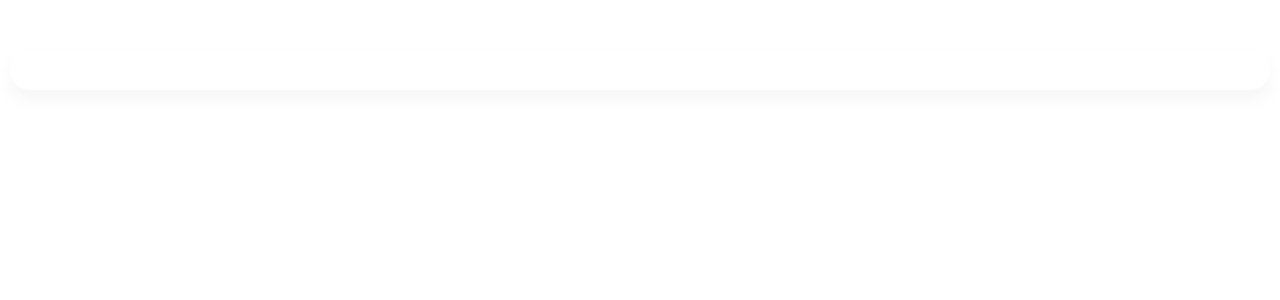
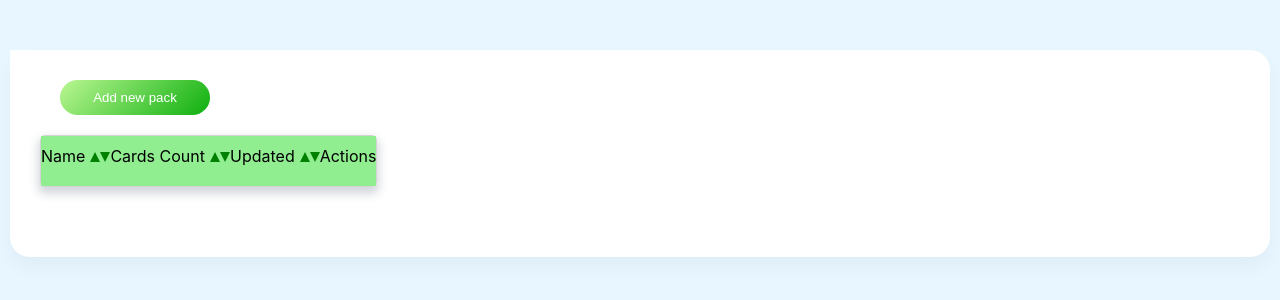
Before and after one commit to MaxOF/table-app, a React (Create React App) app in the folder client/: page / in a window 1280 px wide. Shown: the top 300 px of the page. Built offline with nearby package versions, Linux system fonts and the light colour scheme; no server answers.

Commit message:
add correct api between server and client

```diff
--- a/client/src/App.tsx
+++ b/client/src/App.tsx
@@ -1,12 +1,13 @@
 import React from 'react';
 import './App.css';
+import {Table} from "./features/Table";
 
 function App() {
-  return (
-    <div className="App">
-
-    </div>
-  );
+    return (
+        <div className="App">
+            <Table/>
+        </div>
+    );
 }
 
 export default App;
--- /dev/null
+++ b/client/src/features/Table.module.css
@@ -0,0 +1,189 @@
+.flexBlockCards {
+    display: flex;
+}
+
+.sidebar {
+    width: 300px;
+    background-color: #b9f6ca;
+    border-top-left-radius: 10px;
+    border-bottom-left-radius: 10px;
+}
+
+.blockCards {
+    background-color: white;
+    border-top-right-radius: 10px;
+    border-bottom-right-radius: 10px;
+    padding: 30px;
+}
+
+.btnHandlerAdd {
+    margin: 0 0 0 20px;
+}
+
+.btnHandler, .btnHandlerAdd {
+    justify-content: center;
+    width: 150px;
+    padding: 10px;
+    border-radius: 20px;
+    border: none;
+    background: linear-gradient(135deg, #baf792 0%, #0eaf0e 100%);
+    color: white;
+    cursor: pointer;
+    transition: background 9999999s;
+}
+
+.btnHandler {
+    margin-right: 10px;
+}
+
+.btnHandler:hover {
+    background: linear-gradient(135deg, #0eaf0e 100%, #baf792 0%);
+}
+
+.active {
+    justify-content: center;
+    width: 150px;
+    padding: 10px;
+    border-radius: 20px;
+    border: none;
+    background-color: green;
+    color: white;
+    cursor: pointer;
+    margin-right: 10px;
+}
+
+.btnDisabled {
+    justify-content: center;
+    width: 150px;
+    padding: 10px;
+    border-radius: 20px;
+    border: none;
+    background: gray;
+    color: white;
+    cursor: auto;
+    opacity: 0.5;
+    transition: background 9999999s;
+    margin-left: 10px;
+}
+
+.boxSearchButton {
+    display: flex;
+    justify-content: space-between;
+}
+
+.blockNameCards {
+    display: flex;
+    justify-content: space-around;
+    background-color: lightgreen;
+    height: 40px;
+    padding-top: 10px;
+}
+
+.boxCardsPack {
+    border: 1px solid lightgray;
+    border-radius: 5px;
+    box-shadow: 0 5px 10px 2px rgba(34, 60, 80, 0.2);
+    margin-top: 20px;
+}
+
+.boxButtonAndSlider {
+    margin: 20px;
+}
+
+.textPacksCards {
+    font-size: 18px;
+}
+
+.btnAllMy {
+    display: flex;
+    margin-top: 20px;
+}
+
+.boxSlider {
+    margin-top: 20px;
+}
+
+.errors {
+    color: red;
+}
+
+a .arrow {
+    display: inline-block;
+}
+
+.arrow::before {
+    content: "";
+    display: inline-block;
+    border: 10px solid green;
+    border-right-width: 5px;
+    border-left-width: 5px;
+    border-right-color: transparent;
+    border-left-color: transparent;
+    cursor: pointer;
+}
+
+.boxArrow {
+    margin-left: 5px;
+}
+
+.arrowUp::before {
+    border-top-width: 0;
+}
+
+.arrowDown::before {
+    border-bottom-width: 0;
+}
+
+.modalTitle {
+    height: 27px;
+    left: 466px;
+    top: 298px;
+    font-style: normal;
+    font-weight: 500;
+    font-size: 18px;
+    line-height: 27px;
+    display: flex;
+    align-items: flex-end;
+    color: #2D2E46;
+}
+
+.modalInput {
+    margin-top: 35px;
+    width: 75%;
+    font-size: 18px;
+    padding: 10px;
+    border: none;
+    border-radius: 10px;
+    background: #eee;
+}
+
+.modalInput:focus {
+    outline-color: #2196f3;
+}
+
+.modalButton {
+    width: 127px;
+    height: 36px;
+    font-size: 18px;
+    margin-top: 20px;
+    background-color: #4CAF50;
+    border-radius: 30px;
+    color: white;
+    cursor: pointer;
+    transition-duration: 0.4s;
+    border: 2px solid #4CAF50;
+    text-decoration: none;
+    display: inline-block;
+}
+
+.modalButton:hover {
+    border: 2px solid #4CAF50;
+    background-color: white;
+    color: #4CAF50;
+}
+
+.modalBox {
+    display: flex;
+    flex-direction: column;
+    align-items: center;
+}
--- /dev/null
+++ b/client/src/features/Table.tsx
@@ -0,0 +1,137 @@
+import React, {ChangeEvent, KeyboardEvent, useCallback, useEffect, useState} from 'react';
+import {useDispatch} from "react-redux";
+import {createField, fetchTable, sortValues} from "./tableReducer";
+import classes from './Table.module.css'
+import {fetchValues} from "../api/tableAPI";
+
+export const Table = () => {
+
+
+    const dispatch = useDispatch()
+
+    const [value, setValue] = useState([0, 30]);
+
+
+    const [modalActive, setModalActive] = useState<boolean>(false);
+    const [name, setName] = useState<string>('')
+
+    // useEffect(() => {
+    //     dispatch(fetchPackCardsTC())
+    // }, [pageCount, page, currentPackName, myCards, maxCardsCount, minCardsCount, sortPacks])
+
+
+    // const addPack = useCallback((name: string) => {
+    //     if (name.trim() !== '') {
+    //         dispatch(createField({name, amount: 0, distance: 0}))
+    //         setName('')
+    //         setModalActive(false)
+    //     }
+    // }, [dispatch])
+    //
+    // const onChangeModalHandler = (e: ChangeEvent<HTMLInputElement>) => {
+    //     setName(e.currentTarget.value)
+    // }
+    // const onKeyPressModalHandler = (e: KeyboardEvent<HTMLInputElement>) => {
+    //     if (e.key === 'Enter') addPack(name)
+    // }
+    useEffect(() => {
+        dispatch(fetchTable())
+    }, [])
+
+
+    // for sort
+
+
+    const sortPacksMinCardsHandler = () => {
+        dispatch(sortValues('1amount'))
+    }
+    const sortPacksMaxCardsHandler = () => {
+        dispatch(sortValues('0amount'))
+    }
+
+    const SortPackNameMinCards = () => {
+        dispatch(sortValues('1name'))
+    }
+
+    const SortPackNameMaxCards = () => {
+        dispatch(sortValues('0name'))
+    }
+
+    const SortPackUpdatedMinCards = () => {
+        dispatch(sortValues('0distance'))
+    }
+
+    const SortPackUpdatedMaxCards = () => {
+        dispatch(sortValues('1distance'))
+    }
+
+
+
+
+    return (
+        <div className={classes.flexBlockCards}>
+            <div className={classes.blockCards}>
+                <div className={classes.boxSearchButton}>
+                    <button
+                        onClick={() => setModalActive(true)}
+                        className={classes.btnHandlerAdd}
+                    >
+                        Add new pack
+                    </button>
+                </div>
+                {/*<Modal active={modalActive} setActive={setModalActive}>*/}
+                {/*    <div className={classes.modalTitle}>Add new pack</div>*/}
+                {/*    <div className={classes.modalBox}>*/}
+                {/*        <input*/}
+                {/*            value={name}*/}
+                {/*            onKeyPress={onKeyPressModalHandler}*/}
+                {/*            onChange={onChangeModalHandler}*/}
+                {/*            className={classes.modalInput}*/}
+                {/*            placeholder={'Enter your new pack name...'}*/}
+                {/*            autoFocus*/}
+                {/*        />*/}
+                {/*        <button className={classes.modalButton} onClick={() => addPack(name)}>save</button>*/}
+                {/*    </div>*/}
+                {/*</Modal>*/}
+                <div className={classes.boxCardsPack}>
+                    <div className={classes.blockNameCards}>
+                    <span>Name
+                        <span className={classes.boxArrow}>
+                        <i className={`${classes.arrow} ${classes.arrowUp}`}
+                           onClick={SortPackNameMinCards}>
+                        </i>
+                        <i className={`${classes.arrow} ${classes.arrowDown}`}
+                           onClick={SortPackNameMaxCards}>
+                        </i>
+                    </span>
+                    </span>
+                        <span>Cards Count
+                        <span className={classes.boxArrow}>
+                        <i className={`${classes.arrow} ${classes.arrowUp}`}
+                           onClick={sortPacksMinCardsHandler}>
+                        </i>
+                        <i className={`${classes.arrow} ${classes.arrowDown}`}
+                           onClick={sortPacksMaxCardsHandler}>
+                        </i>
+                    </span>
+                    </span>
+                        <span>Updated
+                        <span className={classes.boxArrow}>
+                        <i className={`${classes.arrow} ${classes.arrowUp}`}
+                           onClick={SortPackUpdatedMinCards}>
+                        </i>
+                        <i className={`${classes.arrow} ${classes.arrowDown}`}
+                           onClick={SortPackUpdatedMaxCards}>
+                        </i>
+                    </span>
+                    </span>
+                        <span>Actions</span>
+                    </div>
+
+
+                </div>
+
+            </div>
+        </div>
+    );
+};
--- a/client/src/features/tableReducer.ts
+++ b/client/src/features/tableReducer.ts
@@ -4,6 +4,7 @@ import {ThunkAction} from "redux-thunk";
 import {setAppError, SetAppErrorType} from "../app/appReducer";
 import {AppRootStateType} from "../app/store";
 import {addValues, fetchValues, ValuesType} from "../api/tableAPI";
+import {Dispatch} from "redux";
 
 
 //types >>>>>>>>>>>>>>>>>>>>>>>>>>>>>>>>>>>>>>>>
@@ -27,7 +28,6 @@ export const tableReducer = (state: InitialStateType = initialState, action: Act
         case 'TABLE/CREATE-FIELD':
             return {
                 ...state, fields: [...state.fields, action.field]
-
             }
         default:
             return state
@@ -52,16 +52,18 @@ type ThunkType = ThunkAction<Promise<void>, AppRootStateType, unknown, DispatchT
 export const createField = (values: ValuesType): ThunkType => (dispatch) => {
     return addValues(values)
         .then((res: AxiosResponse) => {
-            console.log(res.data)
+
+            console.log(res)
         })
         .catch((e: AxiosError) => {
             dispatch(setAppError('Wrong create Field 😠'))
         })
 }
-export const fetchTable = (): ThunkType => (dispatch) => {
+export const fetchTable = (): any => (dispatch: Dispatch) => {
     return fetchValues()
-        .then((res: AxiosResponse) => {
-            console.log(res.data)
+        .then((res) => {
+
+            console.log(res.rows)
         })
         .catch((e: AxiosError) => {
             dispatch(setAppError('Wrong create Field 😠'))
--- a/client/src/index.css
+++ b/client/src/index.css
@@ -5,6 +5,7 @@ body {
     sans-serif;
   -webkit-font-smoothing: antialiased;
   -moz-osx-font-smoothing: grayscale;
+  background-color: #e7f6ff;
 }
 
 code {
```
Also changed, not shown: client/src/features/Table.ts (deleted), 2 other files (tests, documents, lock files or other folders).
